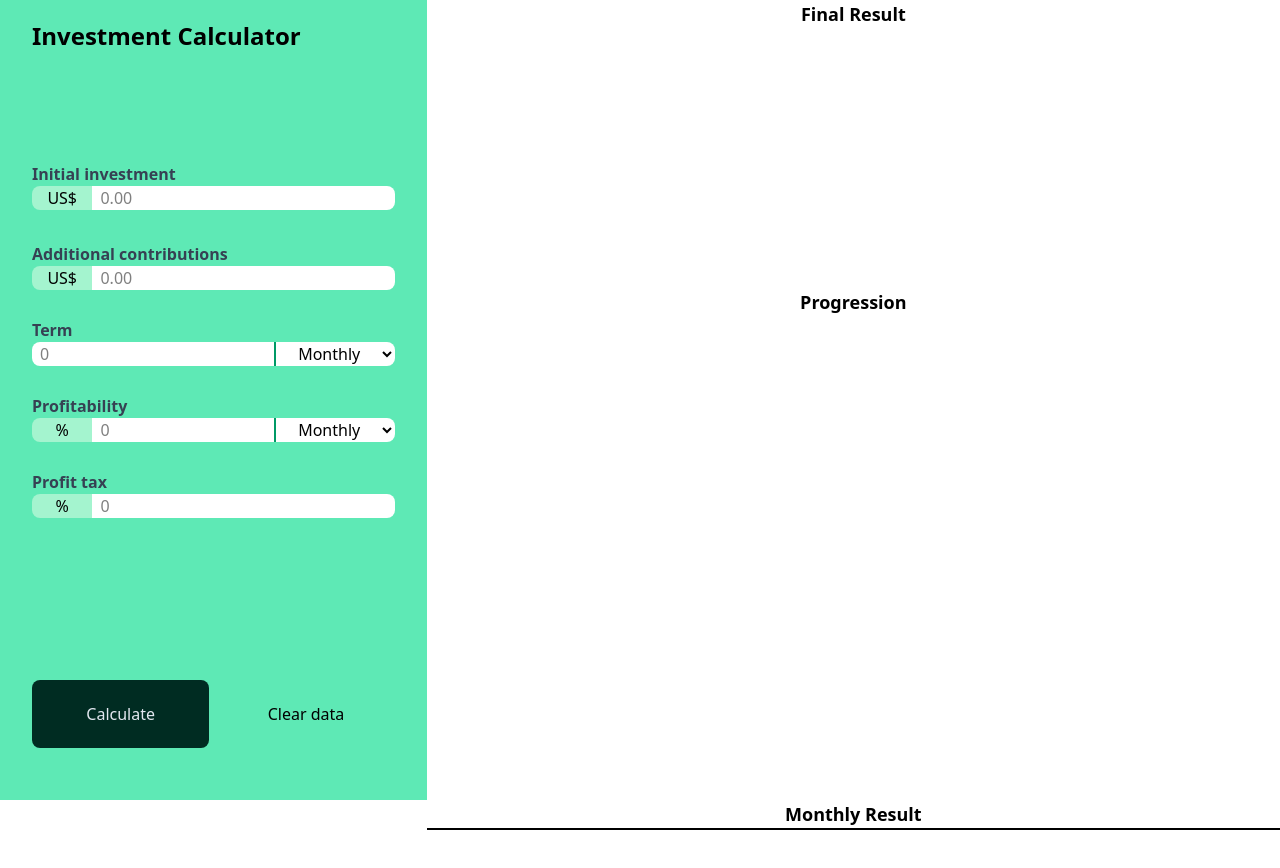
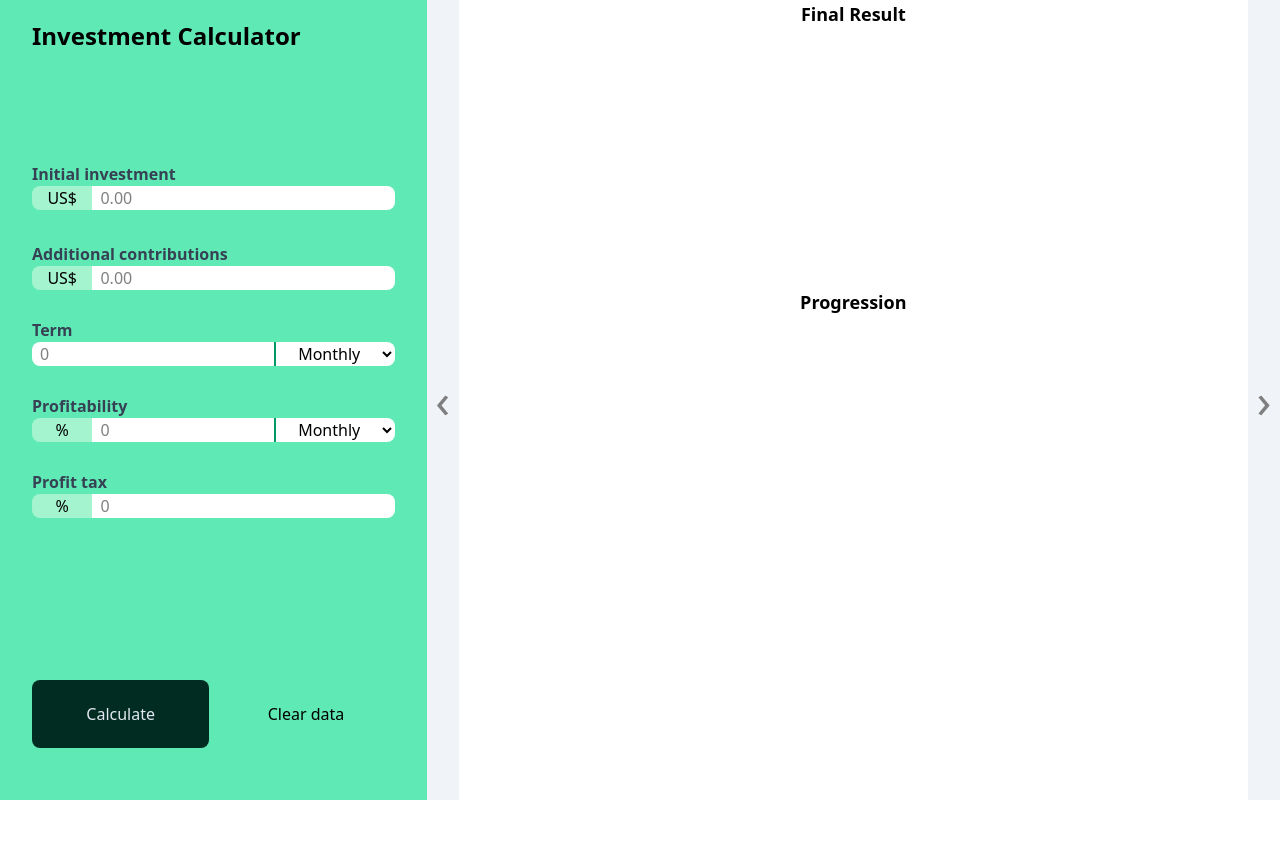
Before and after one commit to rochabaracho/project-investment-calculator, a website built with Vite: page index.html in a window 1280 px wide. After the commit the page ends 800 px from the top, so only its background shows below. Built offline with nearby package versions, Linux system fonts and the light colour scheme.

Commit message:
carousel completed

```diff
--- a/index.html
+++ b/index.html
@@ -161,8 +161,24 @@
         </button>
       </div>
     </aside>
-    <main class="row-span-2 col-span-2">
-      <section id="charts-container" class="h-full">
+    <main class="row-span-2 col-span-2 relative">
+      <button
+        id="slide-arrow-previous"
+        class="absolute top-0 bottom-0 left-0 text-5xl cursor-pointer bg-slate-200 opacity-50 w-8 hover:opacity-100 focus:opacity-100"
+      >
+        &#8249;
+      </button>
+      <button
+        id="slide-arrow-next"
+        class="absolute top-0 bottom-0 right-0 text-5xl cursor-pointer bg-slate-200 opacity-50 w-8 hover:opacity-100 focus:opacity-100"
+      >
+        &#8250;
+      </button>
+      <div
+        id="carousel"
+        class="h-full w-full flex overflow-x-auto scroll-smooth"
+      >
+        <section id="charts-container" class="h-full basis-full shrink-0">
           <div class="h-[36%] flex flex-col items-center pb-10">
             <p class="font-bold text-lg">Final Result</p>
             <canvas id="final-money-distribution"></canvas>
@@ -172,13 +188,19 @@
             <canvas id="progression"></canvas>
           </div>
         </section>
-      <section id="table-container" class="h-full overflow-y-auto">
-        <p class="font-bold text-lg text-center sticky top-0">Monthly Result</p>
+        <section
+          id="table-container"
+          class="h-full overflow-y-auto basis-full shrink-0"
+        >
+          <p class="font-bold text-lg text-center sticky top-0">
+            Monthly Result
+          </p>
           <table
             id="results-table"
             class="w-full max-h-full border border-separate"
           ></table>
         </section>
+      </div>
     </main>
     <script type="module" src="./main.js"></script>
   </body>
--- a/main.js
+++ b/main.js
@@ -74,8 +74,6 @@ function clearForm() {
     errorInputContainer.classList.remove("error");
     errorInputContainer.parentElement.querySelector("p").remove();
   }
-
-  clearTable();
 }
 
 function clearTable() {
@@ -237,6 +235,19 @@ for (const formElement of form) {
   }
 }
 
+const mainElement = document.querySelector("main");
+const carouselElement = document.getElementById("carousel");
+const previousButton = document.getElementById("slide-arrow-previous");
+const nextButton = document.getElementById("slide-arrow-next");
+
+previousButton.addEventListener("click", () => {
+  carouselElement.scrollLeft -= mainElement.clientWidth;
+});
+
+nextButton.addEventListener("click", () => {
+  carouselElement.scrollLeft += mainElement.clientWidth;
+});
+
 form.addEventListener("submit", renderProgression);
 // clearFormButton.addEventListener("click", clearForm);
 clearDataButton.addEventListener("click", clearData);
```
Lines whose indentation alone changed are shown as unchanged.
